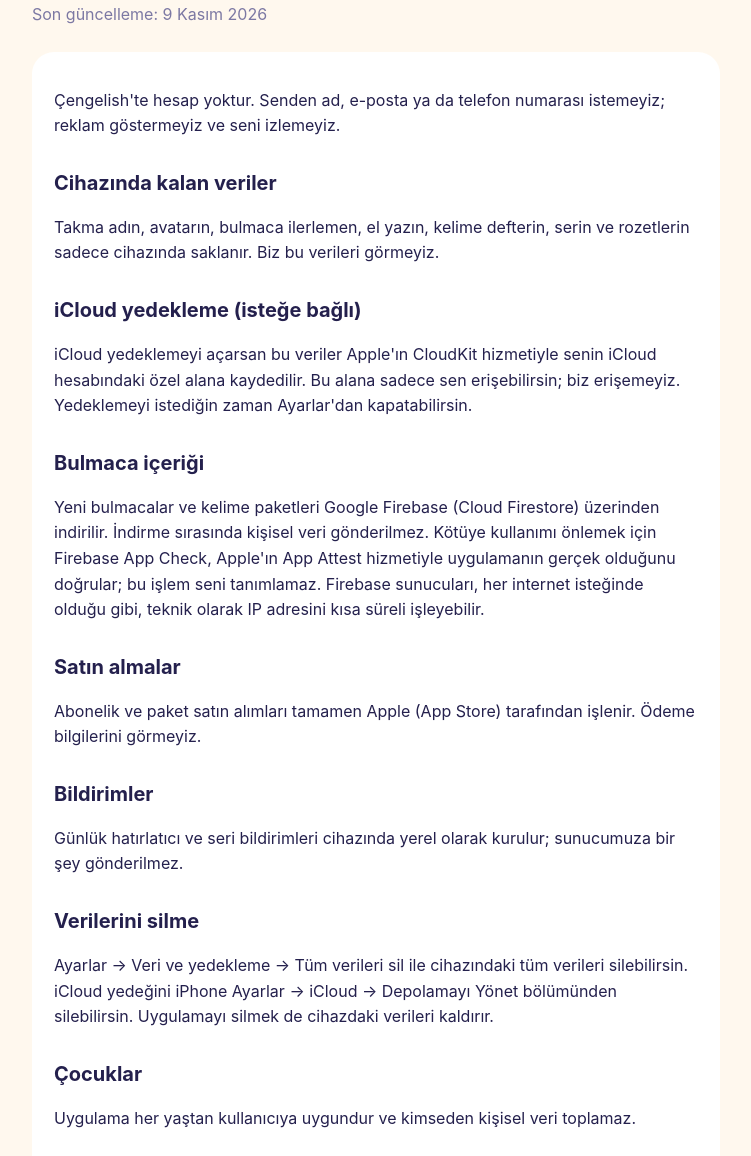
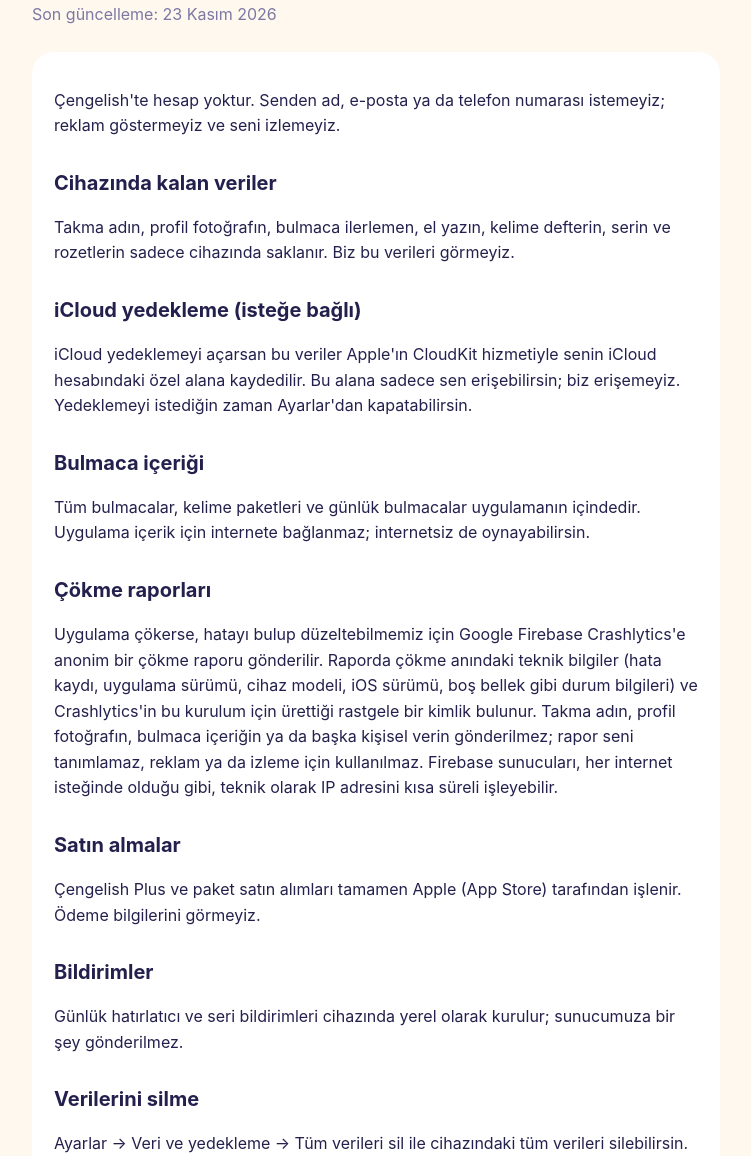
Before and after one commit to iOSDevHasan/-engelish, a plain HTML site: page docs/gizlilik.html in a window 1280 px wide. Shown: the part 122-1278 px from the top of the page, without its empty margins (264-1015 px from the left). Drawn offline with Linux system fonts and the light colour scheme.

Commit message:
Gizlilik ve destek sayfalarını güncelle
Crashlytics, gömülü içerik ve ömür boyu Plus modeline göre gizlilik politikası
(TR/EN) güncellendi; destek sayfasından abonelik iptali ve kaldırılan dışa aktarma
anlatımı çıkarıldı.

Co-Authored-By: Claude Opus 5.5 <noreply@anthropic.com>

```diff
--- a/docs/gizlilik.html
+++ b/docs/gizlilik.html
@@ -4,23 +4,25 @@
 <body><main>
 <nav><a href="./">Destek</a><a href="gizlilik.html">Gizlilik</a><a href="privacy.html">Privacy (EN)</a></nav>
 <h1>Gizlilik Politikası</h1>
-<p class="lede">Son güncelleme: 9 Kasım 2026</p>
+<p class="lede">Son güncelleme: 23 Kasım 2026</p>
 <div class="card">
 <p>Çengelish'te hesap yoktur. Senden ad, e-posta ya da telefon numarası istemeyiz; reklam göstermeyiz ve seni izlemeyiz.</p>
 <h2>Cihazında kalan veriler</h2>
-<p>Takma adın, avatarın, bulmaca ilerlemen, el yazın, kelime defterin, serin ve rozetlerin sadece cihazında saklanır. Biz bu verileri görmeyiz.</p>
+<p>Takma adın, profil fotoğrafın, bulmaca ilerlemen, el yazın, kelime defterin, serin ve rozetlerin sadece cihazında saklanır. Biz bu verileri görmeyiz.</p>
 <h2>iCloud yedekleme (isteğe bağlı)</h2>
 <p>iCloud yedeklemeyi açarsan bu veriler Apple'ın CloudKit hizmetiyle senin iCloud hesabındaki özel alana kaydedilir. Bu alana sadece sen erişebilirsin; biz erişemeyiz. Yedeklemeyi istediğin zaman Ayarlar'dan kapatabilirsin.</p>
 <h2>Bulmaca içeriği</h2>
-<p>Yeni bulmacalar ve kelime paketleri Google Firebase (Cloud Firestore) üzerinden indirilir. İndirme sırasında kişisel veri gönderilmez. Kötüye kullanımı önlemek için Firebase App Check, Apple'ın App Attest hizmetiyle uygulamanın gerçek olduğunu doğrular; bu işlem seni tanımlamaz. Firebase sunucuları, her internet isteğinde olduğu gibi, teknik olarak IP adresini kısa süreli işleyebilir.</p>
+<p>Tüm bulmacalar, kelime paketleri ve günlük bulmacalar uygulamanın içindedir. Uygulama içerik için internete bağlanmaz; internetsiz de oynayabilirsin.</p>
+<h2>Çökme raporları</h2>
+<p>Uygulama çökerse, hatayı bulup düzeltebilmemiz için Google Firebase Crashlytics'e anonim bir çökme raporu gönderilir. Raporda çökme anındaki teknik bilgiler (hata kaydı, uygulama sürümü, cihaz modeli, iOS sürümü, boş bellek gibi durum bilgileri) ve Crashlytics'in bu kurulum için ürettiği rastgele bir kimlik bulunur. Takma adın, profil fotoğrafın, bulmaca içeriğin ya da başka kişisel verin gönderilmez; rapor seni tanımlamaz, reklam ya da izleme için kullanılmaz. Firebase sunucuları, her internet isteğinde olduğu gibi, teknik olarak IP adresini kısa süreli işleyebilir.</p>
 <h2>Satın almalar</h2>
-<p>Abonelik ve paket satın alımları tamamen Apple (App Store) tarafından işlenir. Ödeme bilgilerini görmeyiz.</p>
+<p>Çengelish Plus ve paket satın alımları tamamen Apple (App Store) tarafından işlenir. Ödeme bilgilerini görmeyiz.</p>
 <h2>Bildirimler</h2>
 <p>Günlük hatırlatıcı ve seri bildirimleri cihazında yerel olarak kurulur; sunucumuza bir şey gönderilmez.</p>
 <h2>Verilerini silme</h2>
 <p>Ayarlar → Veri ve yedekleme → Tüm verileri sil ile cihazındaki tüm verileri silebilirsin. iCloud yedeğini iPhone Ayarlar → iCloud → Depolamayı Yönet bölümünden silebilirsin. Uygulamayı silmek de cihazdaki verileri kaldırır.</p>
 <h2>Çocuklar</h2>
-<p>Uygulama her yaştan kullanıcıya uygundur ve kimseden kişisel veri toplamaz.</p>
+<p>Uygulama her yaştan kullanıcıya uygundur ve kimseden kişisel veri toplamaz; yalnızca anonim çökme raporları gönderilir.</p>
 <h2>İletişim</h2>
 <p>Sorularını <a href="https://github.com/iOSDevHasan/-engelish/issues/new">buradan</a> iletebilirsin.</p>
 </div>
```
Also changed, not shown: docs/index.html (+2 -2 lines), docs/privacy.html (+6 -4 lines).
